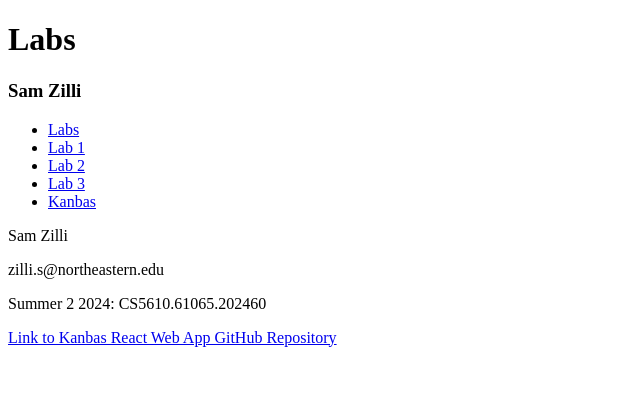
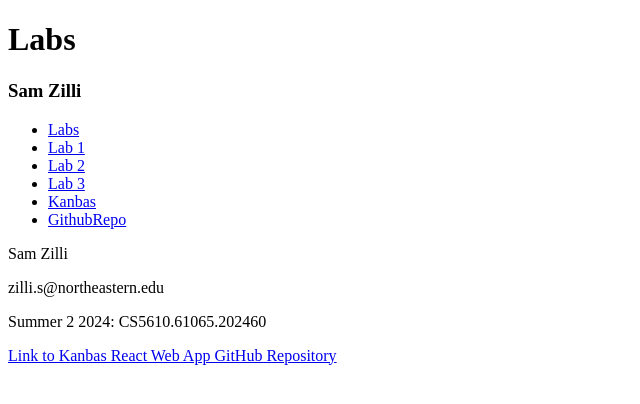
Before and after one commit to Sam-Zilli/kanbas-react-web-app, a React (Create React App) app: page /#/Labs/Lab1 in a window 1280 px wide. Shown: the top 404 px of the page, without its empty margins (0-640 px from the left). Built offline with nearby package versions, Linux system fonts and the light colour scheme.

Commit message:
added to TOC tsx

```diff
--- a/src/Labs/TOC.tsx
+++ b/src/Labs/TOC.tsx
@@ -6,6 +6,7 @@ export default function TOC() {
         <li><a id="wd-a2" href="#/Labs/Lab2">Lab 2</a></li>
         <li><a id="wd-a3" href="#/Labs/Lab3">Lab 3</a></li>
         <li><a id="wd-k"  href="#/Kanbas">Kanbas</a></li>
+        <li><a id="wd-github" href="https://github.com/Sam-Zilli/kanbas-react-web-app">GithubRepo</a></li>
       </ul>
     );
   }
```
